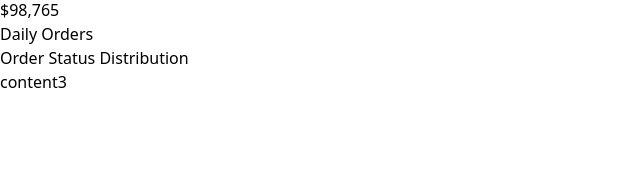
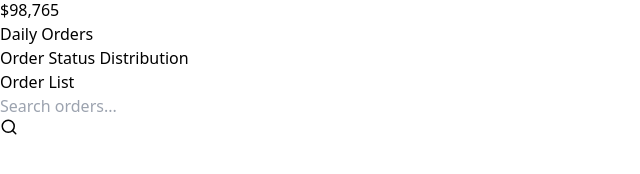
Before and after one commit to MirosBL45/dashboard, a React (Vite) app: page /orders in a window 1280 px wide. Shown: the part 612-786 px from the top of the page, without its empty margins (0-640 px from the left). Built offline with nearby package versions, Linux system fonts and the light colour scheme.

Commit message:
startes orders table

```diff
--- a/src/components/common/TableSearchHeader.jsx
+++ b/src/components/common/TableSearchHeader.jsx
@@ -4,6 +4,7 @@ export default function TableSearchHeader({
   title,
   searchTerm,
   onSearchChange,
+  placeholder,
 }) {
   return (
     <div className="flex justify-between items-center mb-6">
@@ -11,7 +12,7 @@ export default function TableSearchHeader({
       <div className="relative">
         <input
           type="text"
-          placeholder="Search products..."
+          placeholder={placeholder}
           className="bg-gray-700 text-white placeholder-gray-400 rounded-lg pl-10 pr-4 py-2 focus:outline-none focus:ring-2 focus:ring-blue-500"
           value={searchTerm}
           onChange={onSearchChange}
--- /dev/null
+++ b/src/components/orders/OrdersTable.jsx
@@ -0,0 +1,15 @@
+import TableSearchHeader from '../common/TableSearchHeader';
+import { motion } from 'framer-motion';
+
+export default function OrdersTable() {
+  return (
+    <motion.div
+      className="bg-gray-800 bg-opacity-50 backdrop-blur-md shadow-lg rounded-xl p-6 border border-gray-700 mb-8 mt-8"
+      initial={{ opacity: 0, y: 20 }}
+      animate={{ opacity: 1, y: 0 }}
+      transition={{ delay: 0.4 }}
+    >
+      <TableSearchHeader title="Order List" placeholder={'Search orders...'} />
+    </motion.div>
+  );
+}
--- a/src/components/orders/w-allOrders.jsx
+++ b/src/components/orders/w-allOrders.jsx
@@ -1,4 +1,5 @@
 import DailyOrders from './DailyOrders';
 import OrderDistribution from './OrderDistribution';
+import OrdersTable from './OrdersTable';
 
-export { DailyOrders, OrderDistribution };
+export { DailyOrders, OrderDistribution, OrdersTable };
--- a/src/components/products/ProductsTable.jsx
+++ b/src/components/products/ProductsTable.jsx
@@ -31,6 +31,7 @@ export default function ProductsTable() {
         title="Product List"
         searchTerm={searchTerm}
         onSearchChange={handleSearch}
+        placeholder={'Search products...'}
       />
       <div className="overflow-x-auto">
         <table className="min-w-full divide-y divide-gray-700">
--- a/src/components/users/UsersTable.jsx
+++ b/src/components/users/UsersTable.jsx
@@ -29,6 +29,7 @@ export default function UsersTable() {
         title="Users"
         searchTerm={searchTerm}
         onSearchChange={handleSearch}
+        placeholder={'Search users...'}
       />
       <div className="overflow-x-auto">
         <table className="min-w-full divide-y divide-gray-700">
--- a/src/pages/OrdersPage.jsx
+++ b/src/pages/OrdersPage.jsx
@@ -7,6 +7,7 @@ import {
 import {
   DailyOrders,
   OrderDistribution,
+  OrdersTable,
 } from '../components/orders/w-allOrders';
 
 export default function OrdersPage() {
@@ -33,7 +34,7 @@ export default function OrdersPage() {
             <DailyOrders />
             <OrderDistribution />
           </BottomPageWrapper>
-          <div>content3</div>
+          <OrdersTable />
         </>
       }
     />
```
